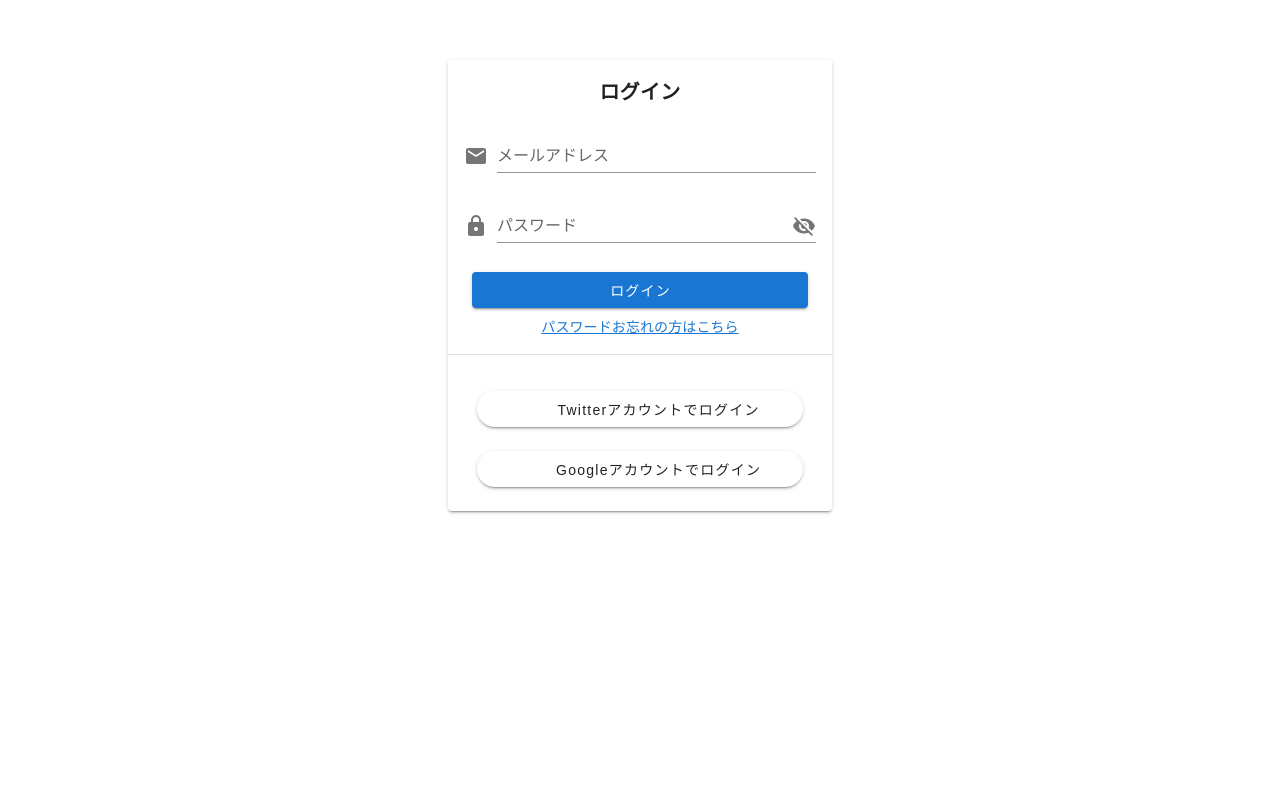
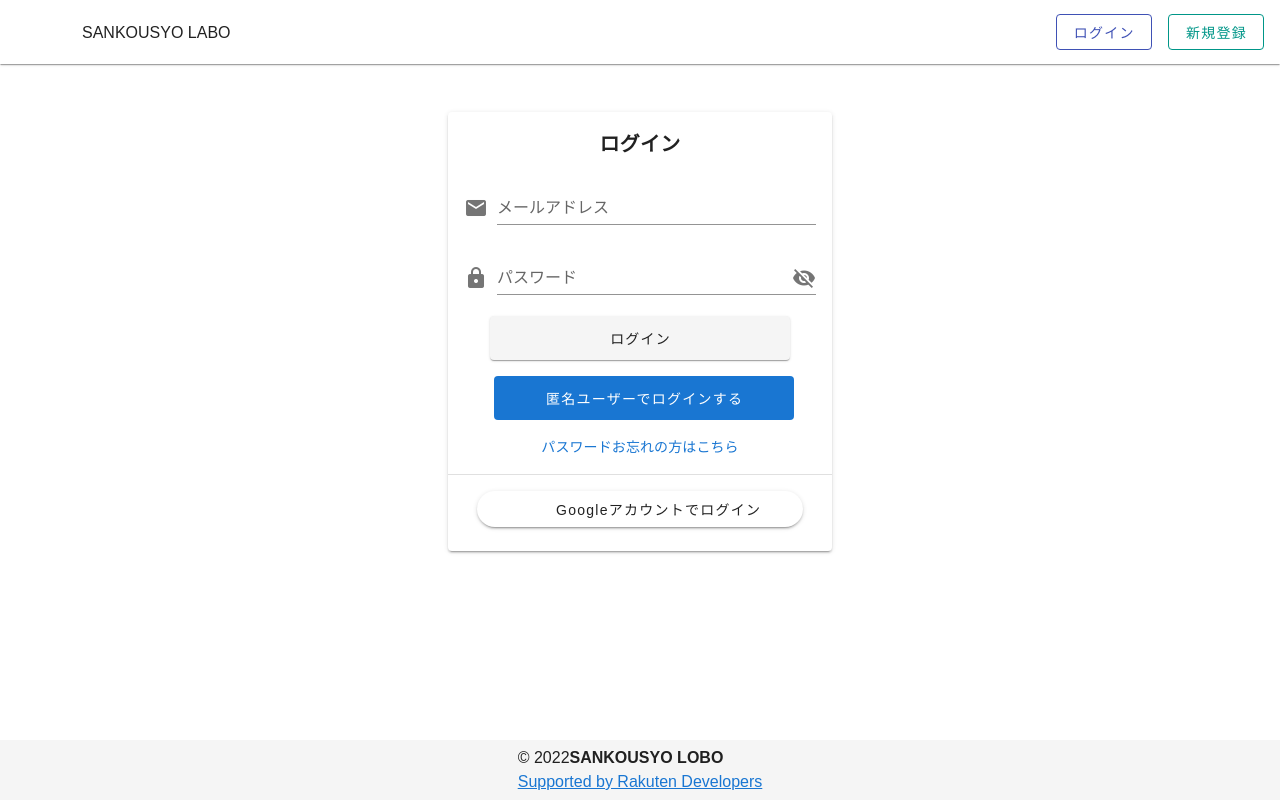
Before and after one commit to yuukiyamagata/SANKOUSHO-LABO, a Nuxt app: page /auth/login in a window 1280 px wide. Built offline with nearby package versions, Linux system fonts and the light colour scheme.

Commit message:
#10 ログイン周りのUI修正

```diff
--- a/assets/common.scss
+++ b/assets/common.scss
@@ -31,6 +31,13 @@
     text-decoration: none;
   }
 
+  .text-transform-none {
+    text-transform: none !important;
+  }
 
 
   // コンポーネント
+
+  .auth-button-width {
+    width: 85%;
+  }
--- a/pages/auth/ResetPassword.vue
+++ b/pages/auth/ResetPassword.vue
@@ -6,7 +6,6 @@
 
 <script>
 export default {
-  layout: 'empty'
 }
 </script>
 
--- a/pages/auth/login.vue
+++ b/pages/auth/login.vue
@@ -21,33 +21,32 @@
         prependIcon="mdi-lock"
         :appendIcon="showPassword ? 'mdi-eye' : 'mdi-eye-off'"
         label="パスワード"
-        @click:append="showPassword = !showPassword" />
-      <v-card-actions>
-        <v-btn block class="primary" @click="login">ログイン</v-btn>
+        @click:append="showPassword = !showPassword"/>
+      <v-card-actions class="pa-0 d-flex flex-column text-center">
+        <v-btn
+          large
+          elevation="1"
+          class="mb-4 text-transform-none auth-button-width"
+          @click="login"
+        >
+          ログイン
+        </v-btn>
+        <v-btn
+          large
+          color="primary"
+          elevation="0"
+          class="mb-4 auth-button-width"
+        >
+          匿名ユーザーでログインする
+        </v-btn>
       </v-card-actions>
-      <nuxt-link to="/auth/forgetPassword" class="d-block">パスワードお忘れの方はこちら</nuxt-link>
+      <nuxt-link to="/auth/ResetPassword" class="d-block link">パスワードお忘れの方はこちら</nuxt-link>
     </v-form>
     </v-card-text>
 
     <v-divider></v-divider>
 
-<v-form class="mt-3">
-    <v-btn
-      rounded
-      class="my-6 twitter-icon-color"
-      color="white white--light"
-      style="text-transform: none; width: 85%;"
-      >
-    <span>
-        <v-img
-          height="20px"
-          width="20px"
-          :src="image_src_twitter"
-          class="mr-4"
-        />
-    </span>
-    Twitterアカウントでログイン
-    </v-btn>
+  <v-form class="my-4">
       <v-btn
         rounded
         class="mb-6"
@@ -79,14 +78,12 @@ export default {
   components:{
     Loading,
   },
-  layout: 'empty',
     data(){
     return {
       showPassword: false,
       email: '',
       password: '',
       image_src_google: require('@/static/GoogleLogo.png'),
-      image_src_twitter: require('@/static/TwitterLogo.png'),
       isLoading: false,
     }
   },
--- a/pages/auth/register.vue
+++ b/pages/auth/register.vue
@@ -1,16 +1,16 @@
 <template>
-  <div>
+  <div class="py-5">
     <Loading :isLoading="isLoading" />
   <v-card
-    class="mx-auto text-center my-12"
+    class="mx-auto text-center"
     maxWidth="384"
     >
       <v-img
-      class="mx-auto"
+        class="mx-auto"
         height="120"
         width="170"
         :src="image_src"
-      ></v-img>
+      />
   <v-form ref="form" v-model="valid">
     <v-card-title>
       <p class="mx-auto font-weight-black pa-0">新規登録</p>
@@ -41,42 +41,32 @@
         @click:append="isShow = !isShow"
       />
     </v-card-text>
-      <v-card-actions class="bg-green pa-0 text-center">
+      <v-card-actions class="pa-0 d-flex flex-column text-center">
         <v-btn
-          color="primary"
           large
-          class="mx-auto mb-4"
-          style="text-transform: none"
+          elevation="1"
+          class="mb-4 text-transform-none"
           @click="RegisterWithEmailAndPassword"
         >
         EmailとPassWordでユーザー情報を登録する
+      </v-btn>
+        <v-btn
+          large
+          color="primary"
+          elevation="0"
+          class="mb-4 auth-button-width"
+        >
+        匿名ユーザーでログインする
       </v-btn>
       </v-card-actions>
 
 
     <v-divider class="mx-4"></v-divider>
-        <v-form class="mt-3">
+        <v-form class="mt-4">
           <v-btn
             rounded
-            class="my-6 twitter-icon-color"
-            color="white white--light"
-            style="text-transform: none; width: 85%;"
-          >
-          <span>
-            <v-img
-              height="20px"
-              width="20px"
-              :src="image_src_twitter"
-              class="mr-4"
-            />
-          </span>
-          Twitterアカウントで登録
-          </v-btn>
-          <v-btn
-            rounded
-            class="mb-6"
+            class="mb-6 text-transform-none auth-button-width"
             color="white"
-            style="text-transform: none; width: 85%;"
             @click="singInWithGoogle"
           >
           <span>
@@ -90,16 +80,16 @@
           Googleアカウントで登録
           </v-btn>
         </v-form>
-        <v-btn text>
-        <span style="font-size: 6px;">すでにアカウントをお持ちの方はこちらから</span>
+        <div class="pb-4">
+        <span class="text-body-2">すでにアカウントをお持ちの方はこちらから</span>
           <nuxt-link
             color="teal accent-4"
             class="link"
             to="/auth/login"
             >
             ログイン
-          </nuxt-link>
-        </v-btn>
+        </nuxt-link>
+        </div>
 
     </v-form>
   </v-card>
@@ -112,12 +102,10 @@ export default {
   components:{
     Loading
   },
-  layout: 'empty',
   data(){
     return {
       image_src: require('@/static/logo.png'),
       image_src_google: require('@/static/GoogleLogo.png'),
-      image_src_twitter: require('@/static/TwitterLogo.png'),
       userName:'',
       email:'',
       password:'',
@@ -158,15 +146,3 @@ export default {
 
 }
 </script>
-
-<style scoped>
-
-
-
-.twitter-icon-color {
-  color: rgba(29,161,242);
-}
-
-
-
-</style>
--- a/pages/index.vue
+++ b/pages/index.vue
@@ -1,5 +1,5 @@
 <template>
-  <div id="home" class="bg-main p-8">
+  <div :class="['pb-8', {'bg-main': !noBook}]">
     <v-card
       tile
     >
@@ -16,9 +16,9 @@
       </v-tabs>
     </v-card>
 
-    <v-container fluid>
+    <v-container v-if="!noBook" fluid>
       <h3 class="headline font-weight-medium my-8">Recommended Post</h3>
-      <v-row v-if="!noBook">
+      <v-row>
         <v-col
           v-for="sankousho in postRecommendations"
           :key="sankousho.recommendation_book_id"
@@ -75,10 +75,6 @@
         </v-col>
       </v-row>
 
-      <v-row v-if="noBook">
-        Sorry....。Not Register this category
-      </v-row>
-
 
 
       <!-- <v-row v-if="displayLists.length < 12" class="mb-10" >
@@ -92,7 +88,17 @@
         </v-col>
       </v-row> -->
     </v-container>
+
+    <div v-if="noBook">
+      <div class="message__wrapper">
+        <div class="message__text">
+          <p>フィルター検索の結果は「０件」でした。</p>
+        </div>
+      </div>
+    </div>
   </div>
+
+
 </template>
 
 
@@ -171,4 +177,13 @@ export default {
 .book-title  {
   overflow: hidden;
 }
+.message__wrapper {
+  width: 80%;
+  height: 100%;
+  margin: 0 auto;
+  & .message__text {
+    text-align: center;
+
+  }
+}
 </style>
--- a/pages/myPage/_id.vue
+++ b/pages/myPage/_id.vue
@@ -78,7 +78,6 @@
           {tabText: 'MyPost', link: 'myPost'},
           {tabText: 'favorite', link: 'favorite'},
         ],
-        image_src: require('@/static/TwitterLogo.png'),
         myPageUid: '',
         visitorUid:'',
         isMySelf: false,
--- a/store/auth.js
+++ b/store/auth.js
@@ -41,11 +41,7 @@ export const actions = {
           displayName: userName,
           photoURL: "https://cdn.vuetifyjs.com/images/cards/sunshine.jpg"
         })
-        .then(() => {
-            dispatch('userInfo/setUserInfo', userCredential.user, { root: true })
-            // ユーザーデータをUsersコレクションに格納する。
-            dispatch('userInfo/createUser', isNewUser, { root: true })
-          })
+        .then(() => { dispatch('userInfo/createUser', isNewUser, { root: true }) })
         .catch(e => console.log(e) ) // eslint-disable-line
 
         }catch(error){
@@ -55,6 +51,7 @@ export const actions = {
             alert('既にメールアドレスが使用されています')
           }else {
             alert('新規登録に失敗しました。')
+            dispatch('logout')
           }
         }
       },
```
Also changed, not shown: static/TwitterLogo.png (deleted), 1 other file (tests, documents, lock files or other folders). Lines whose indentation alone changed are shown as unchanged.
